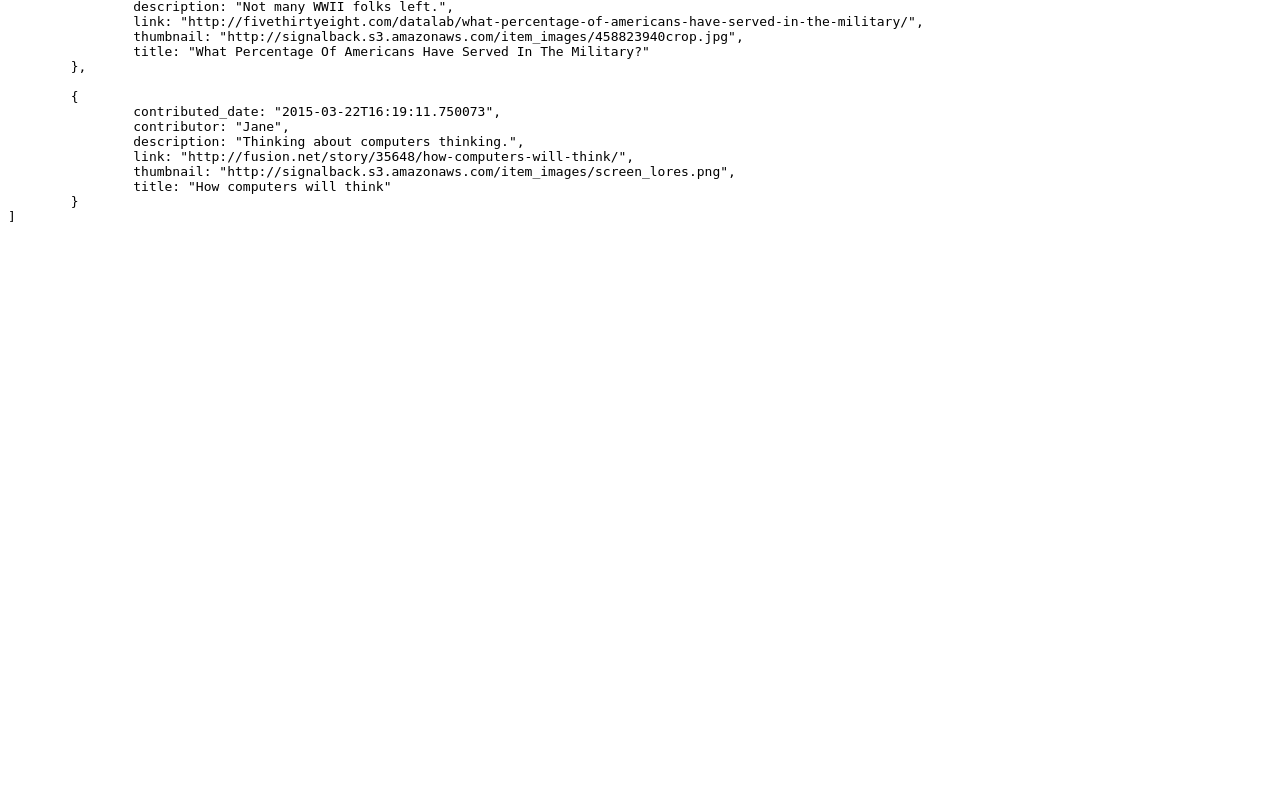
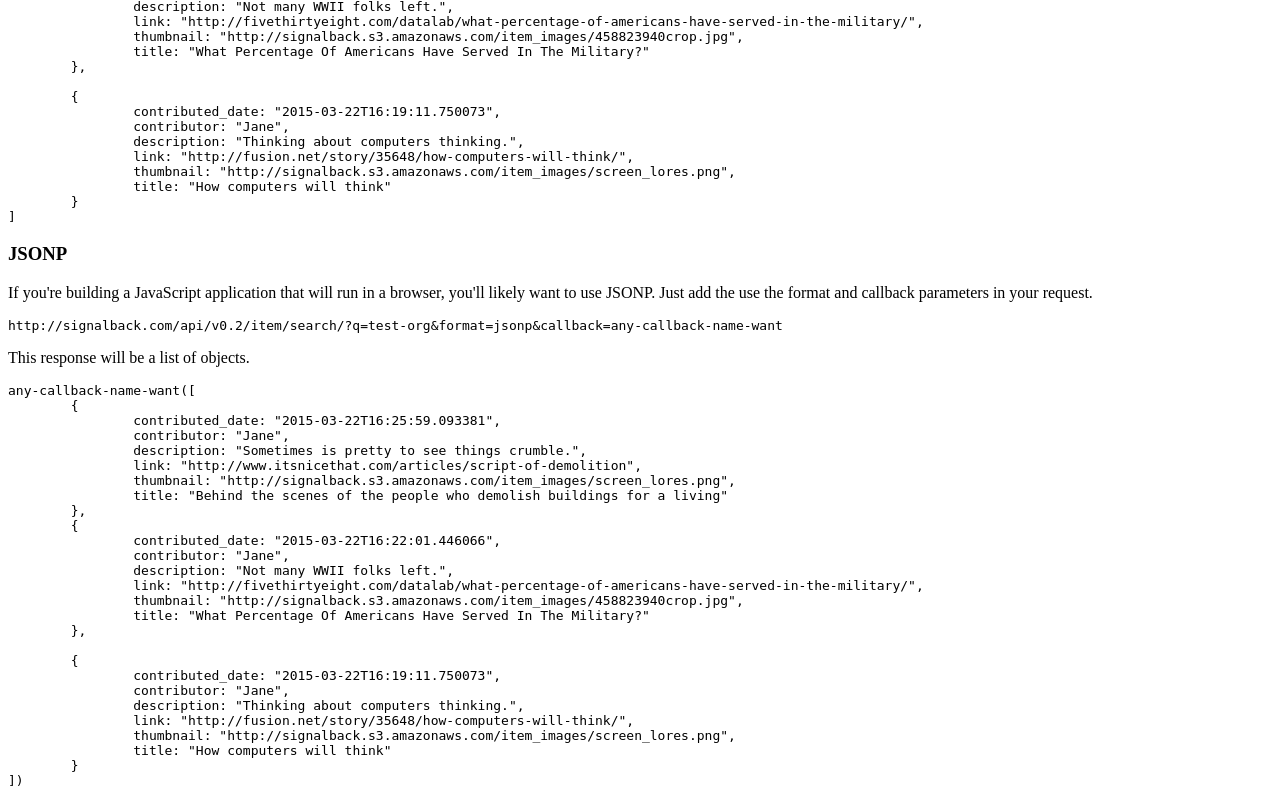
Before and after one commit to anniejocain/signalback, a Django app: page /developer/ in a window 1280 px wide. Shown: the part 539-1340 px from the top of the page. Before the commit the page ends 761 px from the top, so only its background shows below. Run offline with Django 3.2, Linux system fonts and the light colour scheme; parts of the project's set-up code (start-up, migrations or seed data) failed here and were passed over; some libraries are stand-ins or nearby versions.

Commit message:
Added note about jsonp callback. Added thumbnailing functionality

```diff
--- a/items/static/css/style.css
+++ b/items/static/css/style.css
@@ -131,7 +131,7 @@ h1, h2, h3, h4, h5, h6 {
   .docs.api .api-warning p {
     font-weight: 300;
     color: #fff;
-    font-size: 18px; }
+    font-size: 22px; }
 
     @media -sass-debug-info{filename{font-family:file\:\/\/\/Users\/matt\/dev_area\/signalback\/items\/static\/css\/style\.scss}line{font-family:\00003226}}
     .docs.api span {
--- a/items/static/css/style.scss
+++ b/items/static/css/style.scss
@@ -220,7 +220,7 @@ body {
 .docs.api .api-warning p {
 	font-weight: 300;
 	color: #fff;
-	font-size: 18px;
+	font-size: 22px;
 }
 
 .docs.api span {
--- a/items/templates/docs/developer/landing.html
+++ b/items/templates/docs/developer/landing.html
@@ -54,6 +54,39 @@
 		title: "How computers will think"
 	}
 ]</pre>
+
+<h3>JSONP</h3>
+			<p>If you're building a JavaScript application that will run in a browser, you'll likely want to use JSONP. Just add the use the format and callback parameters in your request.</p>
+			<pre>http://signalback.com/api/v0.2/item/search/?q=test-org&format=jsonp&callback=any-callback-name-want</pre>
+			<p>This response will be a list of objects.</p>
+			<pre>
+any-callback-name-want([
+	{
+		contributed_date: "2015-03-22T16:25:59.093381",
+		contributor: "Jane",
+		description: "Sometimes is pretty to see things crumble.",
+		link: "http://www.itsnicethat.com/articles/script-of-demolition",
+		thumbnail: "http://signalback.s3.amazonaws.com/item_images/screen_lores.png",
+		title: "Behind the scenes of the people who demolish buildings for a living"
+	},
+	{
+		contributed_date: "2015-03-22T16:22:01.446066",
+		contributor: "Jane",
+		description: "Not many WWII folks left.",
+		link: "http://fivethirtyeight.com/datalab/what-percentage-of-americans-have-served-in-the-military/",
+		thumbnail: "http://signalback.s3.amazonaws.com/item_images/458823940crop.jpg",
+		title: "What Percentage Of Americans Have Served In The Military?"
+	},
+
+	{
+		contributed_date: "2015-03-22T16:19:11.750073",
+		contributor: "Jane",
+		description: "Thinking about computers thinking.",
+		link: "http://fusion.net/story/35648/how-computers-will-think/",
+		thumbnail: "http://signalback.s3.amazonaws.com/item_images/screen_lores.png",
+		title: "How computers will think"
+	}
+])</pre>
         </div> <!-- col -->
 	</div> <!-- row -->
 </div> <!-- container -->
--- a/items/templates/layouts/base.html
+++ b/items/templates/layouts/base.html
@@ -15,9 +15,10 @@
 
     <title>{% block title %}Signal Back{% endblock title %}</title>
 
+	{% compressed_css 'common' %}
 
 	{% block styles %}
-		{% compressed_css 'common' %}
+
 	{% endblock styles %}
 
 
@@ -112,7 +113,6 @@
     {% block content %}{% endblock content %}
 
     <script src="{{ STATIC_PREFIX }}js/jquery-1.11.1.min.js"></script>
-    <script src="{{ STATIC_PREFIX }}js/bootstrap.min.js"></script>
     {% block scripts %}{% endblock scripts %}
   </body>
 </html>
```
Also changed, not shown: items/tasks.py (+2 -25 lines), signalback/deployments/settings_common.py (+1 -8 lines).
